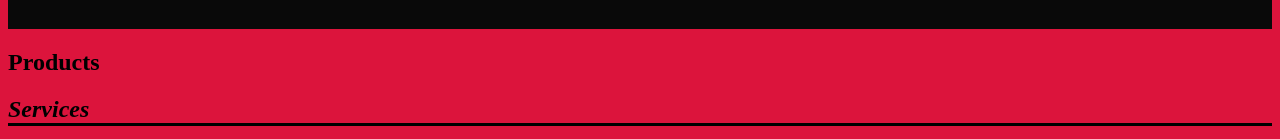
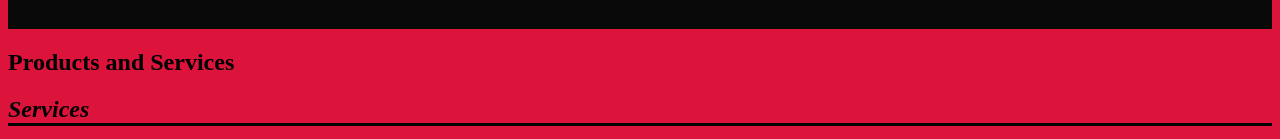
Before and after one commit to marzealous45/COMP001A.Assignment4, a plain HTML site: page products.html in a window 1280 px wide. Shown: the part 896-1035 px from the top of the page. Drawn offline with Linux system fonts and the light colour scheme.

```diff
--- a/products.html
+++ b/products.html
@@ -48,7 +48,7 @@
         <section>
 
 
-<h1>Products
+<h1>Products and Services
 </h1>
 
 <section>
```
